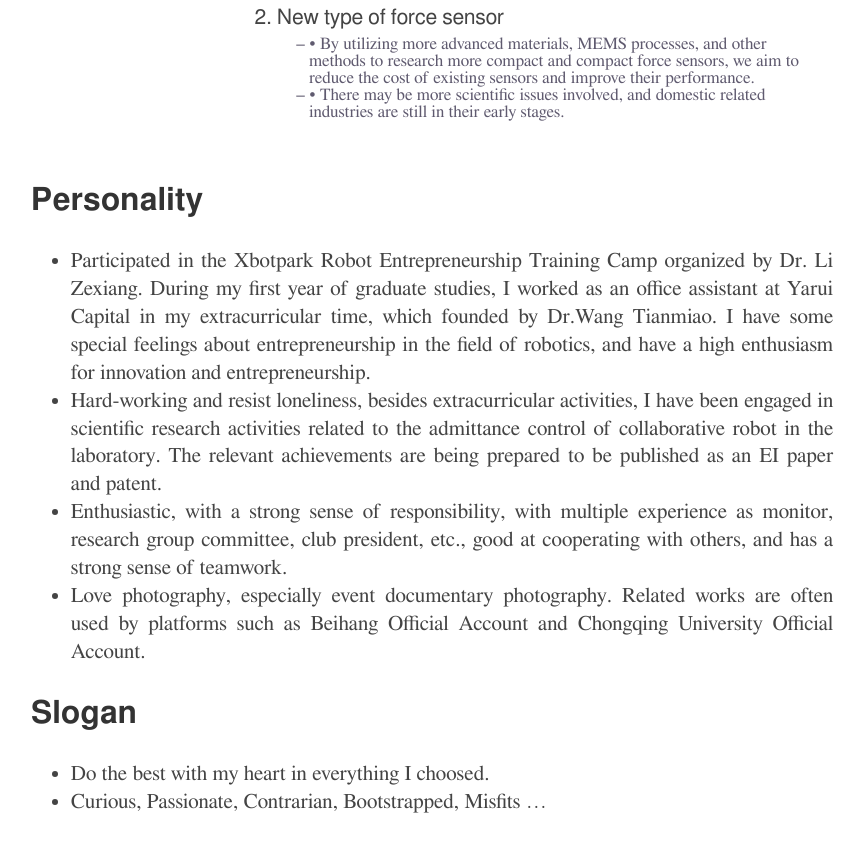
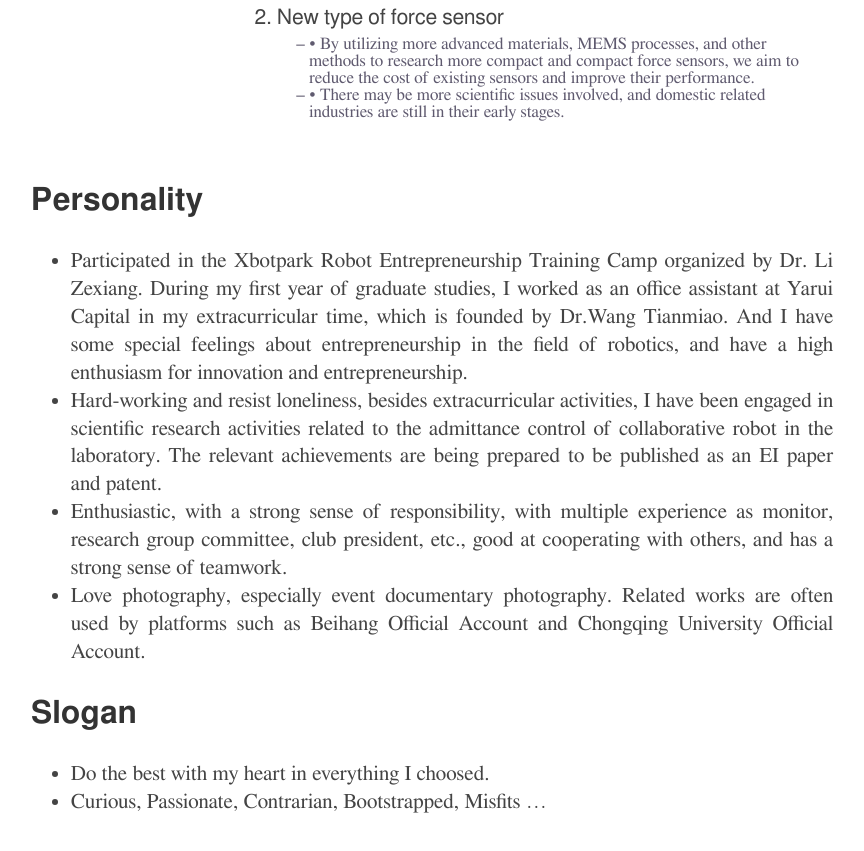
Before and after one commit to hetaoxiaoming/homepage, a plain HTML site: page resume/index.html in a window 1280 px wide. Shown: the part 3621-4472 px from the top of the page, without its empty margins (208-1072 px from the left). Drawn offline with Linux system fonts and the light colour scheme.

Commit message:
Update index.html

```diff
--- a/resume/index.html
+++ b/resume/index.html
@@ -737,7 +737,7 @@
 
 <h2 id="personality">Personality</h2>
 <ul>
-<li>Participated in the Xbotpark Robot Entrepreneurship Training Camp organized by Dr. Li Zexiang. During my first year of graduate studies, I worked as an office assistant at Yarui Capital in my extracurricular time, which founded by Dr.Wang Tianmiao. I have some special feelings about entrepreneurship in the field of robotics, and have a high enthusiasm for innovation and entrepreneurship.</li>
+<li>Participated in the Xbotpark Robot Entrepreneurship Training Camp organized by Dr. Li Zexiang. During my first year of graduate studies, I worked as an office assistant at Yarui Capital in my extracurricular time, which is founded by Dr.Wang Tianmiao. And I have some special feelings about entrepreneurship in the field of robotics, and have a high enthusiasm for innovation and entrepreneurship.</li>
 <li>Hard-working and resist loneliness, besides extracurricular activities, I have been engaged in scientific research activities related to the admittance control of collaborative robot in the laboratory. The relevant achievements are being prepared to be published as an EI paper and patent.</li>
 <li>Enthusiastic, with a strong sense of responsibility, with multiple experience as monitor, research group committee, club president, etc., good at cooperating with others, and has a strong sense of teamwork.</li>
 <li>Love photography, especially event documentary photography. Related works are often used by platforms such as Beihang Official Account and Chongqing University Official Account.</li>
```
